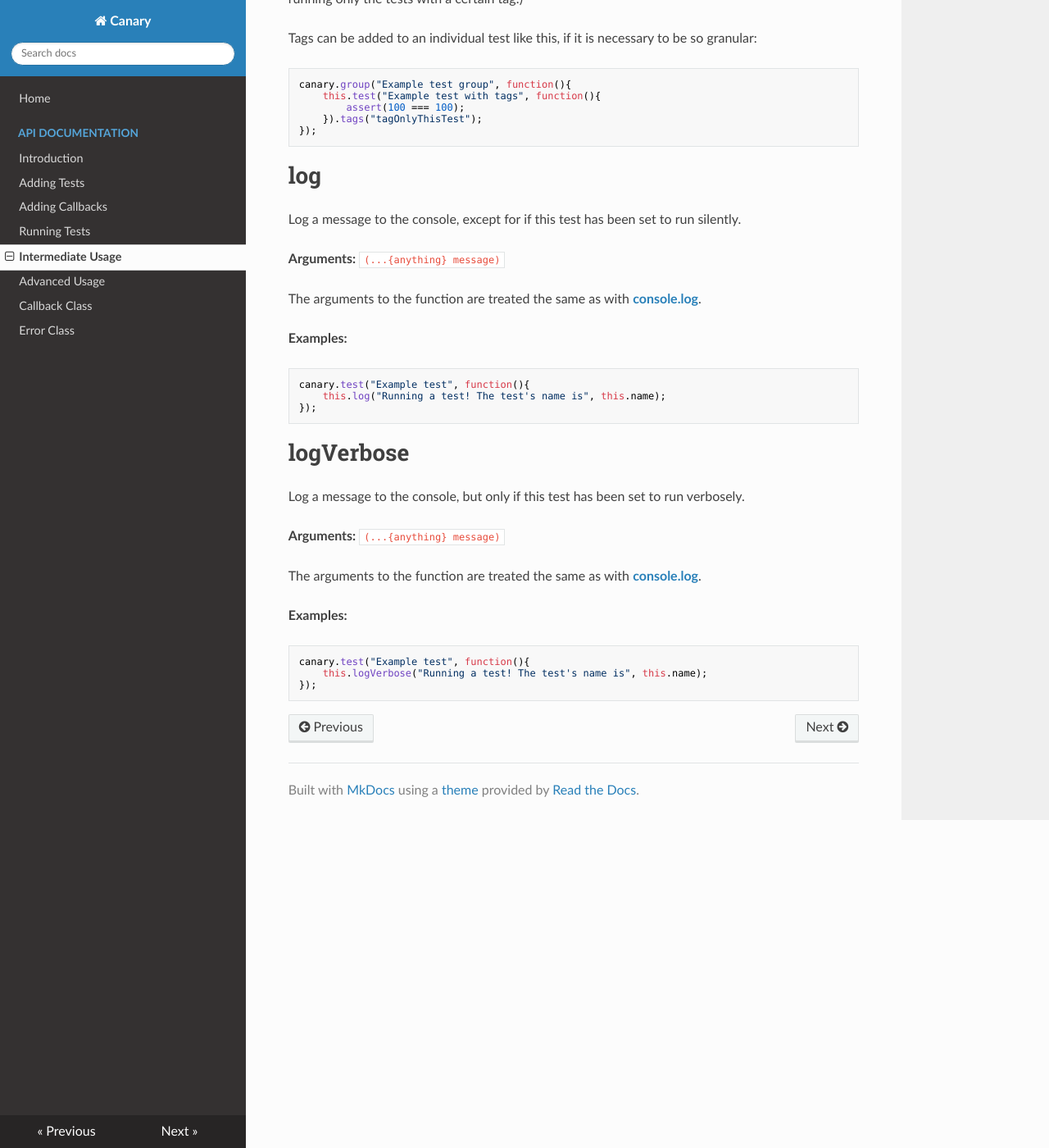
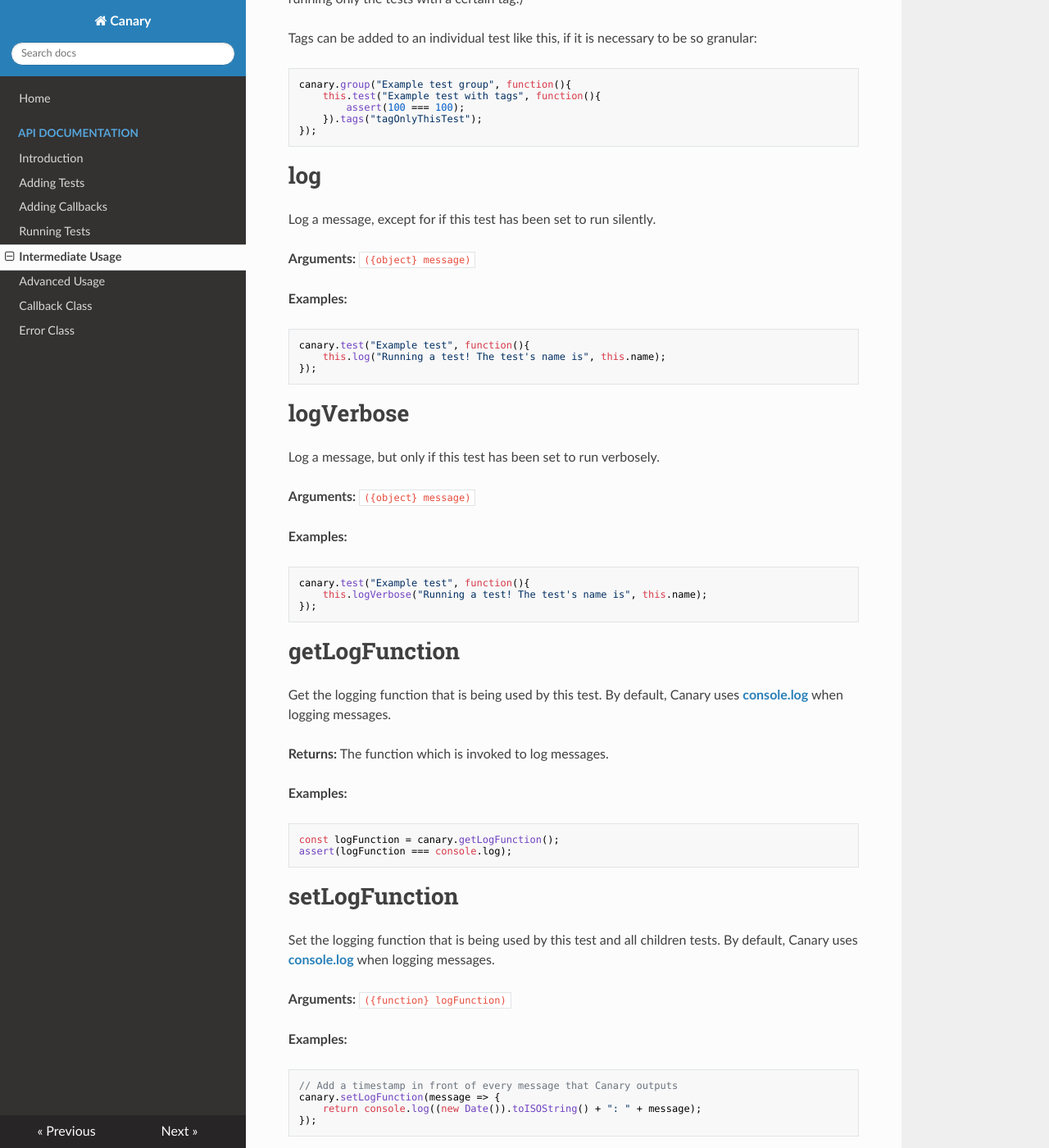
Before and after one commit to Mapita/Canary, an MkDocs documentation site: the page built from docs/api-intermediate-usage.md, in a window 1280 px wide and 1400 px high, scrolled down 1256 px. Shown: the whole window at 82% size. Built offline with MkDocs 1.6.1, drawn with Linux system fonts in a browser that asks for light colours; nearby versions of some CDN libraries; old or Windows-style settings are respelled for this version of MkDocs.

Commit message:
CanaryTest API tweaks
- Rename durationSeconds/durationMilliseconds to getDurationSeconds/getDurationMilliseconds and make them not getters
- Add notSilent and notVerbose methods
- Add getLogFunction and setLogFunction methods, use the log function instead of always only using console.log

````diff
--- a/docs/api-intermediate-usage.md
+++ b/docs/api-intermediate-usage.md
@@ -60,11 +60,9 @@ canary.group("Example test group", function(){
 
 # log
 
-Log a message to the console, except for if this test has been set to run silently.
+Log a message, except for if this test has been set to run silently.
 
-**Arguments:** `(...{anything} message)`
-
-The arguments to the function are treated the same as with [**console.log**](https://developer.mozilla.org/en-US/docs/Web/API/Console/log).
+**Arguments:** `({object} message)`
 
 **Examples:**
 
@@ -76,11 +74,9 @@ canary.test("Example test", function(){
 
 # logVerbose
 
-Log a message to the console, but only if this test has been set to run verbosely.
+Log a message, but only if this test has been set to run verbosely.
 
-**Arguments:** `(...{anything} message)`
-
-The arguments to the function are treated the same as with [**console.log**](https://developer.mozilla.org/en-US/docs/Web/API/Console/log).
+**Arguments:** `({object} message)`
 
 **Examples:**
 
@@ -89,3 +85,31 @@ canary.test("Example test", function(){
     this.logVerbose("Running a test! The test's name is", this.name);
 });
 ```
+
+# getLogFunction
+
+Get the logging function that is being used by this test. By default, Canary uses [**console.log**](https://developer.mozilla.org/en-US/docs/Web/API/Console/log) when logging messages.
+
+**Returns:** The function which is invoked to log messages.
+
+**Examples:**
+
+``` js
+const logFunction = canary.getLogFunction();
+assert(logFunction === console.log);
+```
+
+# setLogFunction
+
+Set the logging function that is being used by this test and all children tests. By default, Canary uses [**console.log**](https://developer.mozilla.org/en-US/docs/Web/API/Console/log) when logging messages.
+
+**Arguments:** `({function} logFunction)`
+
+**Examples:**
+
+``` js
+// Add a timestamp in front of every message that Canary outputs
+canary.setLogFunction(message => {
+    return console.log((new Date()).toISOString() + ": " + message);
+});
+```
````
Also changed, not shown: canary.js (+45 -14 lines), docs/api-advanced-usage.md (+18 -4 lines).
